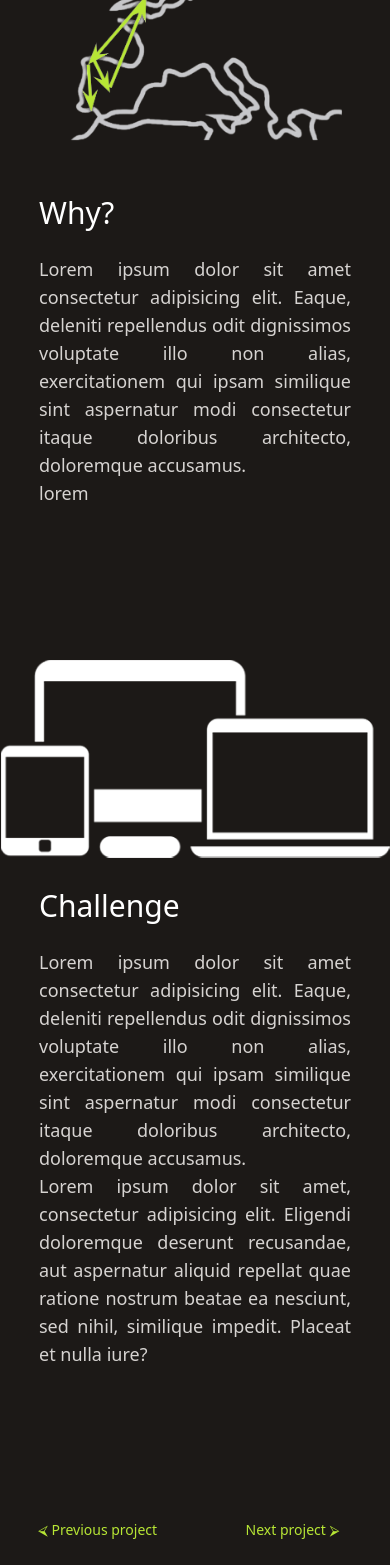
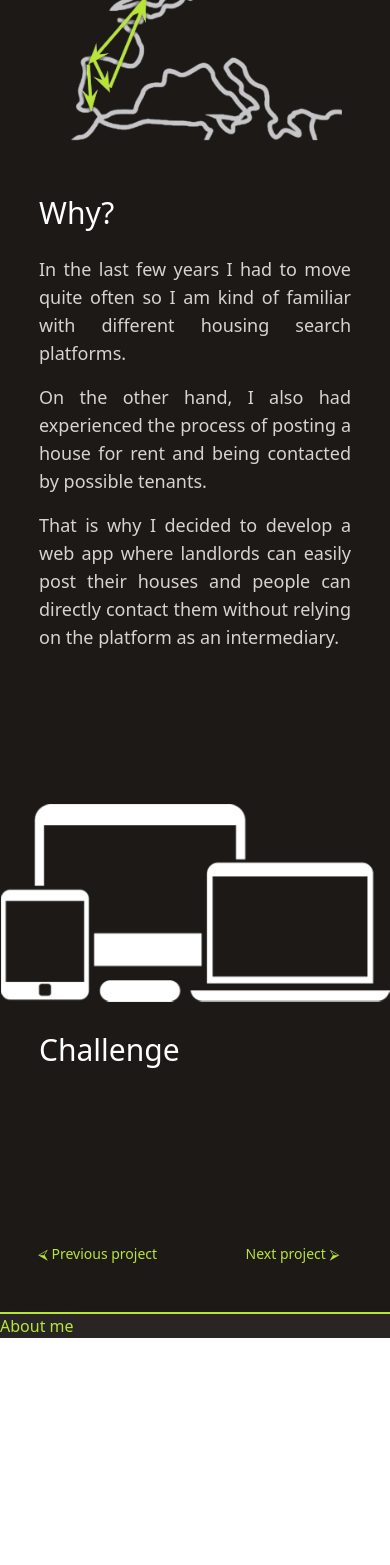
Before and after one commit to nereapardo/nerea.pardo, a Next.js app: page /home-connection in a window 390 px wide. Shown: the part 854-2419 px from the top of the page. After the commit the page ends 2192 px from the top, so only its background shows below. Built offline with nearby package versions, Linux system fonts and the light colour scheme.

Commit message:
add project description

```diff
--- a/components/atoms/technologies/Technologies.js
+++ b/components/atoms/technologies/Technologies.js
@@ -1,7 +1,7 @@
 const Technologies = ({ technologies, className = "" }) => {
   return (
     <div className={`flex h-16 lg:h-10 ${className}`}>
-      <div className="bg-neon w-9/12 lg:w-1/2 pl-9 flex items-center text-xl">
+      <div className="bg-neon w-9/12 min-h-fit lg:w-1/2 lg:min-w-fit pl-9 flex items-center text-md md:text-xl">
         Technologies: {technologies}
       </div>
       <div className="w-16 lg:w-11  overflow-hidden inline-block">
--- a/pages/home-connection.js
+++ b/pages/home-connection.js
@@ -33,29 +33,29 @@ const HomeConnection = () => {
           </Link>
         </div>
       </Project>
-      <Technologies technologies="CSS, HTML, JS, DOM" className="mb-4" />
+      <Technologies
+        technologies="Javascript, Handlebars, NodeJS, MongoDB"
+        className="mb-32"
+      />
       <Project image={map} title="Why?" reverse>
+        <p className="mb-4">
+          In the last few years I had to move quite often so I am kind of
+          familiar with different housing search platforms.
+        </p>
+        <p className="mb-4">
+          On the other hand, I also had experienced the process of posting a
+          house for rent and being contacted by possible tenants.
+        </p>
         <p>
-          Lorem ipsum dolor sit amet consectetur adipisicing elit. Eaque,
-          deleniti repellendus odit dignissimos voluptate illo non alias,
-          exercitationem qui ipsam similique sint aspernatur modi consectetur
-          itaque doloribus architecto, doloremque accusamus.
+          That is why I decided to develop a web app where landlords can easily
+          post their houses and people can directly contact them without relying
+          on the platform as an intermediary.
         </p>
-        <p>lorem</p>
       </Project>
       <Project image={homeConnectionResponsive} title="Challenge">
-        <p>
-          Lorem ipsum dolor sit amet consectetur adipisicing elit. Eaque,
-          deleniti repellendus odit dignissimos voluptate illo non alias,
-          exercitationem qui ipsam similique sint aspernatur modi consectetur
-          itaque doloribus architecto, doloremque accusamus.
-        </p>
-        <p>
-          Lorem ipsum dolor sit amet, consectetur adipisicing elit. Eligendi
-          doloremque deserunt recusandae, aut aspernatur aliquid repellat quae
-          ratione nostrum beatae ea nesciunt, sed nihil, similique impedit.
-          Placeat et nulla iure?
-        </p>
+        {/* <p>
+          Nowadays around half of the website traffic is generated by mobile devices. Therefore it was really import for me
+        </p> */}
       </Project>
       <ProjectsNavigationLinks
         previous
--- a/pages/home-hopper.js
+++ b/pages/home-hopper.js
@@ -36,7 +36,7 @@ const HomeHopper = () => {
         </div>
       </Project>
       <Technologies
-        technologies="Javascript, ReactJS, NodeJS, MongoDB, Mongoose, Express, Tailwind"
+        technologies="Javascript, ReactJS, NodeJS, MongoDB, Tailwind"
         className="mb-32"
       />
       <Project image={homeHopperCollaboration} title="Why?" reverse>
```
